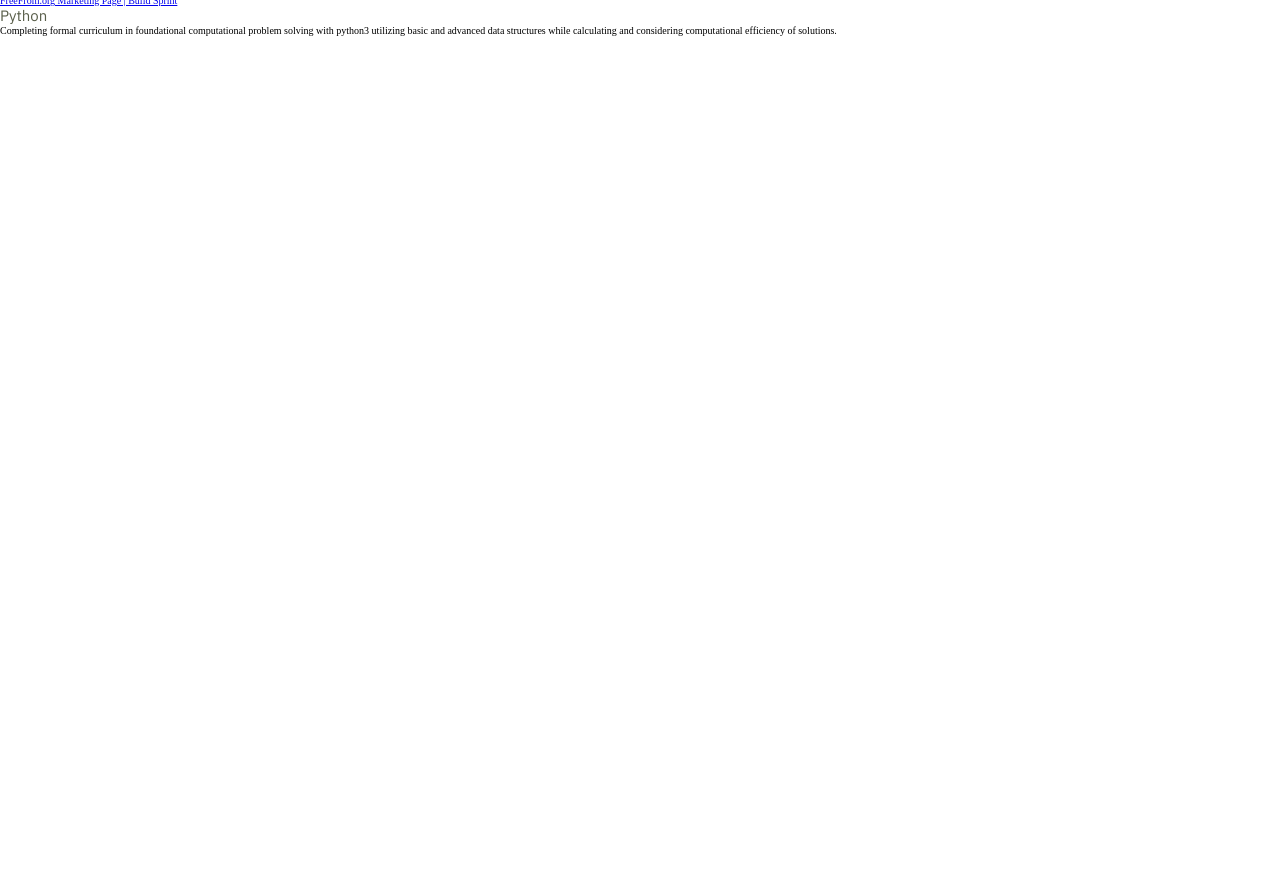
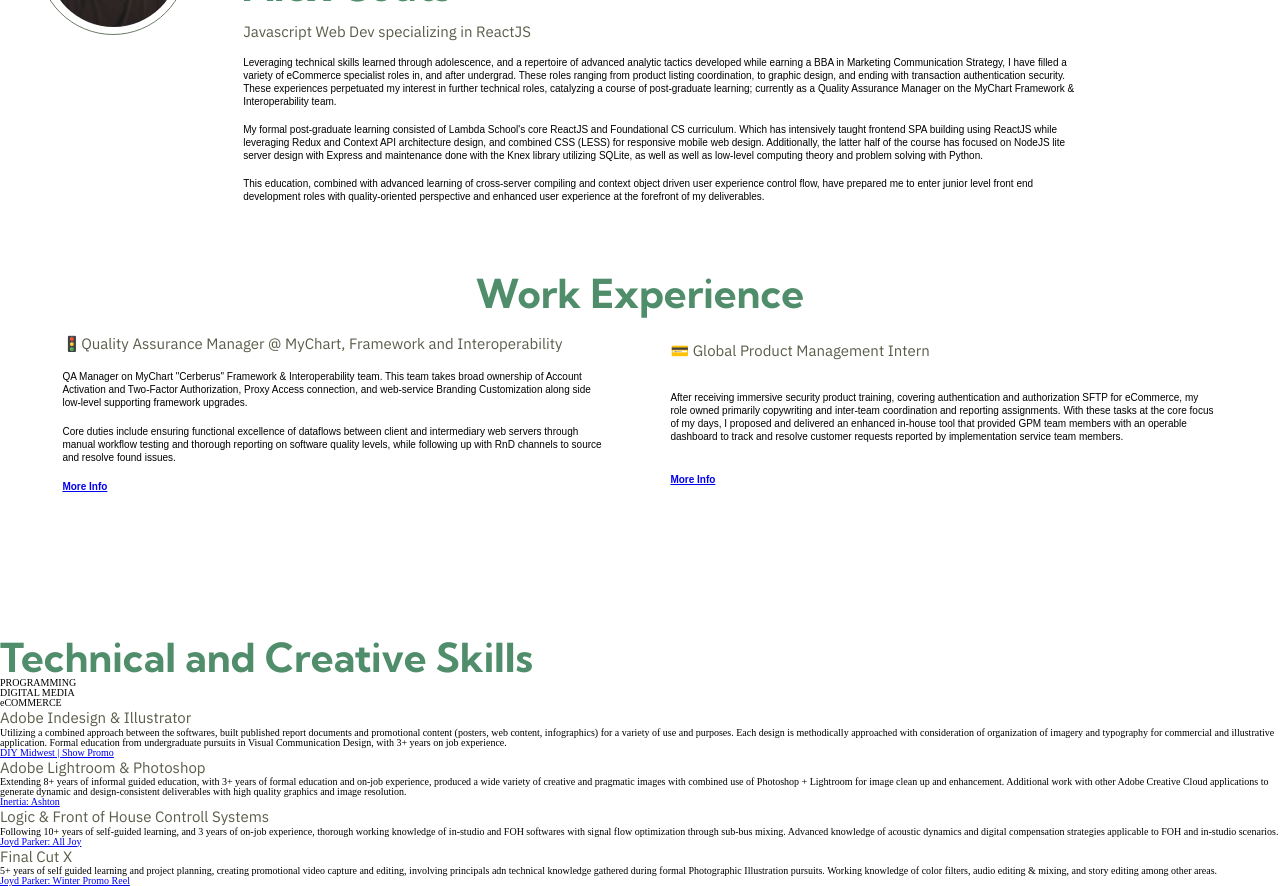
Before and after one commit to AvantGov/resume, a React (Create React App) app in the folder resume__client/: page /show/media in a window 1280 px wide. Shown: the part 340-1226 px from the top of the page. Before the commit the page ends 800 px from the top, so only its background shows below. Built offline with nearby package versions, Linux system fonts and the light colour scheme; a web font is replaced by a local one.

Commit message:
added beginning of arch to support showing the skills components on the home page, probably going to need more work and alignment with the view more information in in the jobs section. minor fix for something on the medua component as well.

```diff
--- a/resume__client/src/App.css
+++ b/resume__client/src/App.css
@@ -241,7 +241,7 @@ h2 {
   height: 300px;
   display: flex;
   flex-direction: column;
-  border: 2px solid black;
+  /* border: 2px solid black; */
   /* justify-content: space-between; */
 }
 
--- a/resume__client/src/App.js
+++ b/resume__client/src/App.js
@@ -5,6 +5,7 @@ import WorkExp from "./Components/WorkExp";
 import EpicComp__viewmore from './Components/EpicComp__viewmore';
 import VisaComp__viewmore from './Components/VisaComp__viewmore';
 import Viewmore__banner from './Components/Viewmore__banner';
+import SkillsHeader from './Components/SkillsHeader';
 import Skills__Ecomm from './Components/Skills__Ecomm';
 import Skills__Media from './Components/Skills__Media';
 import Skills__Programming from './Components/Skills__Programming';
@@ -14,7 +15,7 @@ import { Route } from 'react-router-dom';
 function App() {
   return (
     <div className="App">
-      <Route exact path='/'>
+      <Route path='/'>
         <Header />
         <WorkExp />
       </Route>
@@ -29,9 +30,21 @@ function App() {
         <VisaComp__viewmore />
       </Route>
 
-      <Skills__Ecomm />
-      <Skills__Media />
-      <Skills__Programming />
+
+      <SkillsHeader />
+      <div className='App__skillsViewer'>
+        <Route exact path='/show/programming'>
+          <Skills__Programming />
+        </Route>
+
+        <Route exact path='/show/media'>
+          <Skills__Media />
+        </Route>
+
+        <Route exact path='/show/ecomm'>
+          <Skills__Ecomm />
+        </Route>
+      </div>
     </div>
   );
 }
--- /dev/null
+++ b/resume__client/src/Components/SkillsHeader.js
@@ -0,0 +1,24 @@
+import React from 'react';
+
+const SkillsHeader = () => {
+
+    return(
+        <div className='skillsHeader'>
+            <h1 className='skillsHeader__title'>Technical and Creative Skills</h1>
+            <div className="skillsHeader__areaContainer">
+                <div className='areaContainer__button'>
+                    <span className='button__text'>PROGRAMMING</span>
+                </div>
+                <div className='areaContainer__button'>
+                    <span className='button__text'>DIGITAL MEDIA</span>
+                </div>
+                <div className='areaContainer__button'>
+                    <span className='button__text'>eCOMMERCE</span>
+                </div>
+            </div>
+        </div>
+    )
+};
+
+
+export default SkillsHeader;
--- a/resume__client/src/Components/Skills__Media.js
+++ b/resume__client/src/Components/Skills__Media.js
@@ -12,6 +12,9 @@ const Skills__Media = () => {
                         <h2 className='container__header'>{item.name}</h2>
                         {/* TODO: add rating iteration function for icon rendering based on the item.rating data in the imported object */}
                         <p className='container__desc'>{item.description}</p>
+                        <a href={item.linkURL} className='container__link'>
+                            <p className='container__linkName'>{item.linkName}</p>
+                        </a>
                     </div>
                 )
             })}
```
